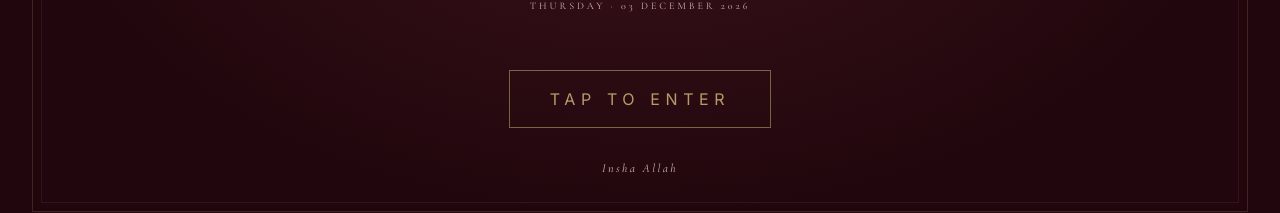
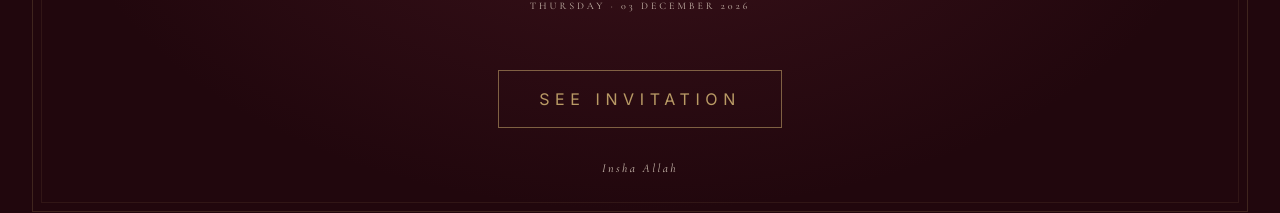
Before and after one commit to ajmalMundumuzhi/modern-wedding-invitation-letter, a React (Vite) app: page / in a window 1280 px wide. Shown: the part 556-769 px from the top of the page. Built offline with nearby package versions, Linux system fonts and the light colour scheme.

Commit message:
btn changed content

```diff
--- a/src/components/Entrance.jsx
+++ b/src/components/Entrance.jsx
@@ -70,7 +70,7 @@ const Entrance = ({ onOpen, onStartOpen }) => {
           whileTap={{ scale: 0.96 }}
           className="mt-14 border border-gold/60 px-10 py-4 font-serif text-[10px] uppercase tracking-[0.35em] text-gold transition-colors hover:bg-gold hover:text-wine disabled:opacity-60"
         >
-          {opening ? 'Opening Invitation' : 'Tap to Enter'}
+          {opening ? 'Opening Invitation' : 'See Invitation'}
         </motion.button>
 
         <p className="mt-8 font-serif text-xs italic tracking-[0.2em] text-muted">
```
